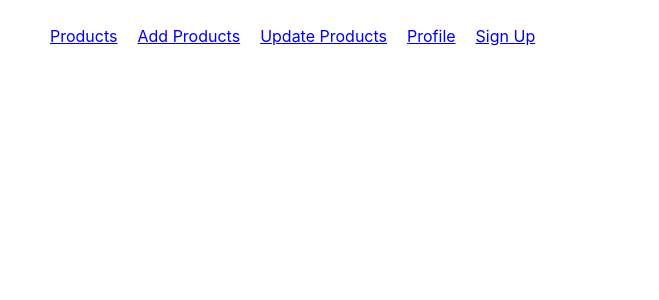
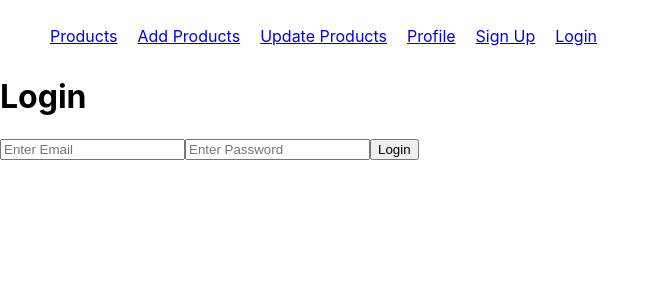
Before and after one commit to daparici1/e-commerce-dashboard, a React (Create React App) app in the folder front-end/: page /login in a window 1280 px wide. Shown: the top 300 px of the page, without its empty margins (0-659 px from the left). Built offline with nearby package versions, Linux system fonts and the light colour scheme.

Commit message:
added login page to frontend

```diff
--- a/front-end/src/App.jsx
+++ b/front-end/src/App.jsx
@@ -4,6 +4,7 @@ import Navbar from "./components/Navbar";
 import { BrowserRouter, Routes, Route } from "react-router-dom";
 import Signup from "./components/Signup";
 import PrivateNavElements from "./components/PrivateNavElements";
+import Login from './components/Login';
 
 function App() {
   return (
@@ -19,7 +20,10 @@ function App() {
             <Route path="/logout" element={<h1>Logout Component</h1>} />
             <Route path="/profile" element={<h1>Profile Component</h1>} />
           </Route>
+
           <Route path="/signup" element={<Signup />} />
+          <Route path="/login" element={<Login />} />
+
         </Routes>
       </BrowserRouter>
     </div>
--- /dev/null
+++ b/front-end/src/components/Login.jsx
@@ -0,0 +1,23 @@
+import React, { useState } from 'react';
+
+const Login = () => {
+
+    const [email, setEmail] = useState("");
+    const [password, setPassword] = useState("");
+    const handleLogin = () => {
+        console.warn(email, password);
+    }
+
+    return(
+        <div>
+            <h1>Login</h1>
+            <input type="text" className='inputBox' placeholder='Enter Email'
+            onChange={(e) => setEmail(e.target.value)} value={email}/>
+            <input type="password" className='inputBox' placeholder='Enter Password'
+            onChange={(e) => setPassword(e.target.value)} value={password}/>
+            <button onClick={handleLogin} className='loginButton' type="button">Login</button>
+        </div>
+    );
+};
+
+export default Login;
--- a/front-end/src/components/Navbar.jsx
+++ b/front-end/src/components/Navbar.jsx
@@ -31,6 +31,9 @@ const Navbar = () => {
            : <Link to="/signup">Sign Up</Link>
           }
         </li>
+        <li>
+          <Link to="/login">Login</Link>
+        </li>
       </ul>
     </div>
   );
```
Also changed, not shown: 1 other file (tests, documents, lock files or other folders).
